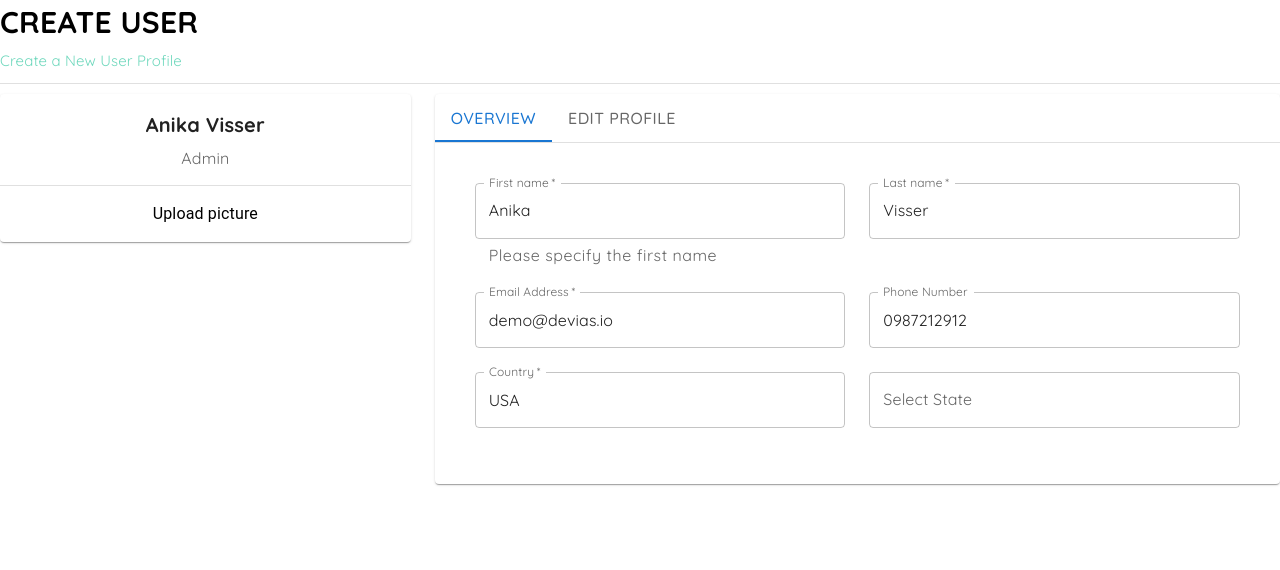
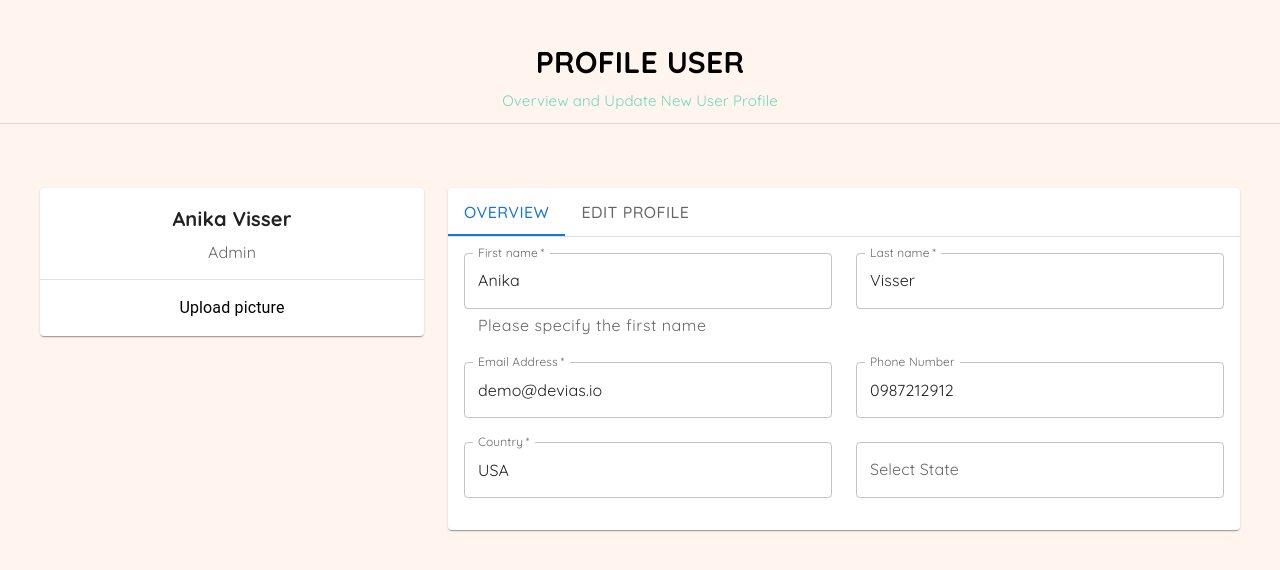
Before and after one commit to DuongBT153717/Capstone_FE, a React (Vite) app: page /profile in a window 1280 px wide. Shown: the top 570 px of the page. Built offline with nearby package versions, Linux system fonts and the light colour scheme.

Commit message:
update theme

```diff
--- a/src/pages/common/profile/index.jsx
+++ b/src/pages/common/profile/index.jsx
@@ -41,16 +41,18 @@ const Profile = () => {
     }
   }
 
-  const [value, setValue] = useState('1');
+  const [value, setValue] = useState('1')
 
   const handleChange = (event, newValue) => {
-    setValue(newValue);
-  };
+    setValue(newValue)
+  }
 
   return (
-    <Box>
-      <Header title="CREATE USER" subtitle="Create a New User Profile" />
+    <Box textAlign="center" bgcolor="seashell"  height="100vh">
+      <Box pt={5}>
+        <Header title="PROFILE USER" subtitle="Overview and Update New User Profile" />
 
+        <Box px={5} mt={8}>
           <Grid container spacing={3}>
             <Grid item xs={12} md={6} lg={4}>
               <Card>
@@ -106,20 +108,25 @@ const Profile = () => {
                 <Card>
                   <TabContext value={value}>
                     <Box sx={{ borderBottom: 1, borderColor: 'divider' }}>
-                  <TabList onChange={handleChange}  aria-label="lab API tabs example">
+                      <TabList onChange={handleChange} aria-label="lab API tabs example">
                         <Tab label="Overview" value="1" />
                         <Tab label="Edit Profile" value="2" />
                       </TabList>
                     </Box>
-                <TabPanel value="1"><Overview /></TabPanel>
-                <TabPanel value="2"><EditProfile /></TabPanel>
+                    <TabPanel value="1">
+                      <Overview />
+                    </TabPanel>
+                    <TabPanel value="2">
+                      <EditProfile />
+                    </TabPanel>
                   </TabContext>
-
                 </Card>
               </form>
             </Grid>
           </Grid>
         </Box>
+      </Box>
+    </Box>
   )
 }
 
--- a/src/themes/theme.js
+++ b/src/themes/theme.js
@@ -1,5 +1,5 @@
 import { createTheme } from "@mui/material";
-
+import {} from '@mui/lab/themeAugmentation';
 export const theme = createTheme({
   typography: {
     allVariants: {
@@ -10,4 +10,13 @@ export const theme = createTheme({
       fontWeightMedium: 500,
     },
   },
+  components: {
+    MuiTabPanel: {
+      styleOverrides: {
+        root: {
+          padding: 0
+        }
+      }
+    }
+  }
 });
```
Lines whose indentation alone changed are shown as unchanged.
